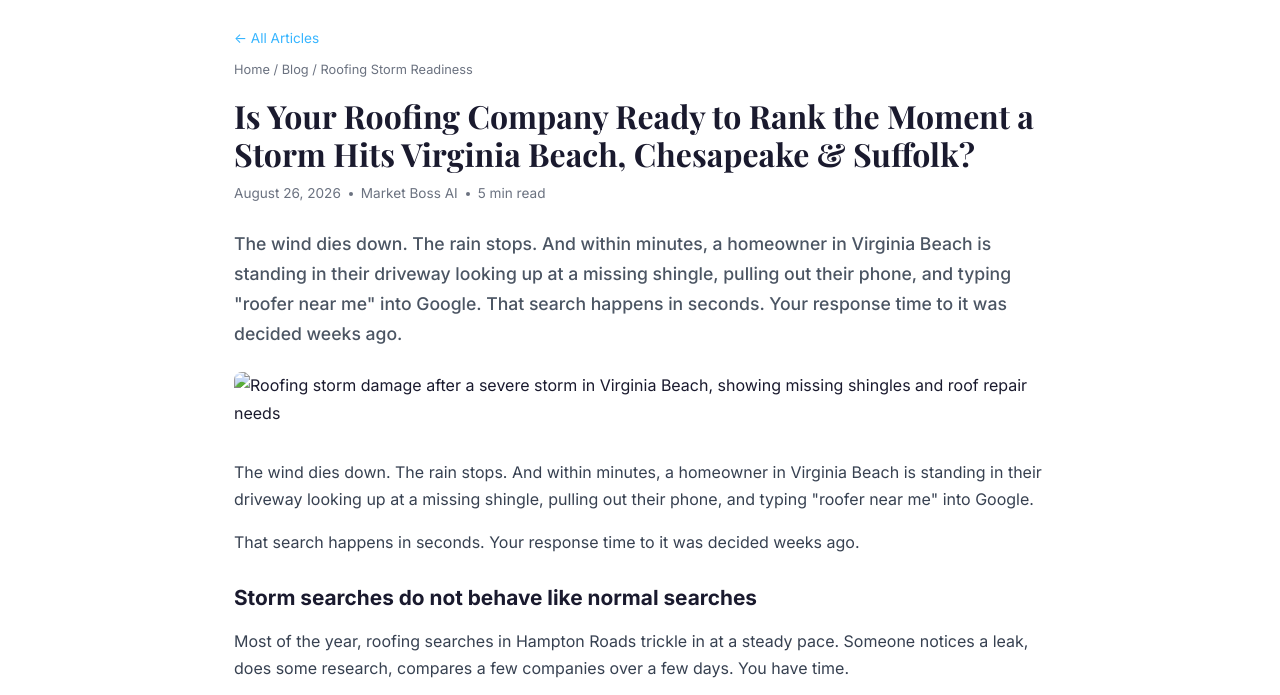
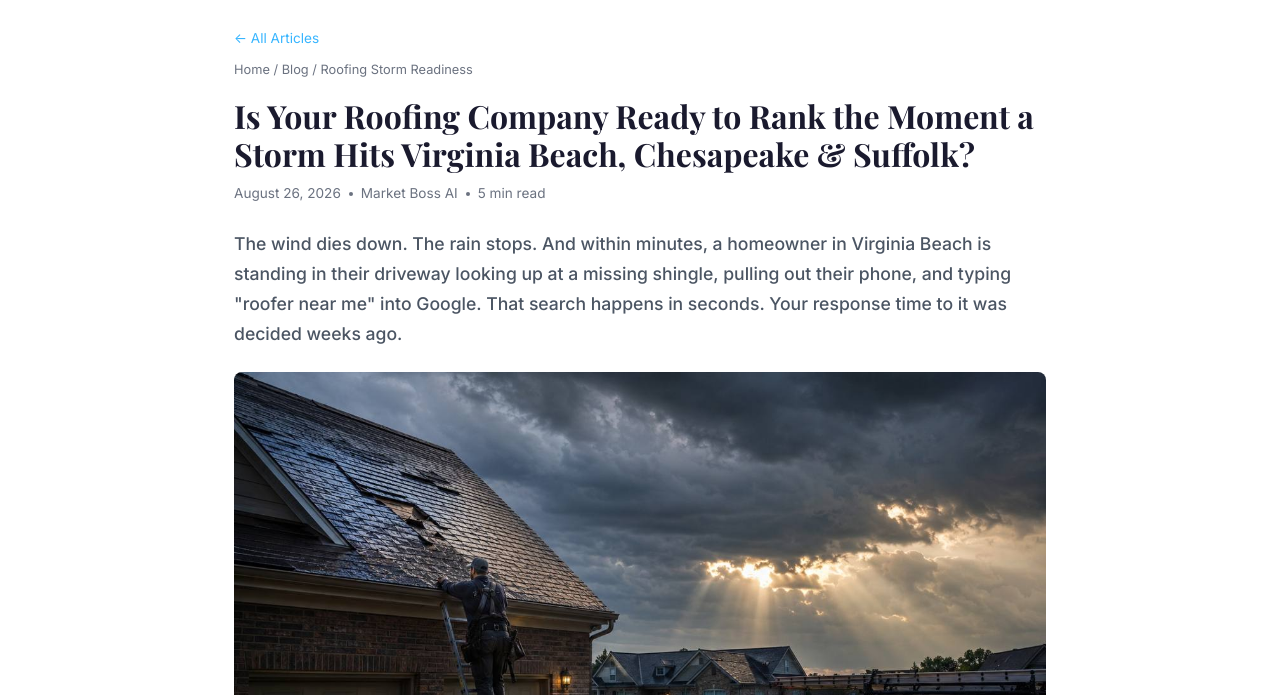
Before and after one commit to marketbossai-ctrl/market-boss-blog, a plain HTML site: page posts/roofing-storm-rank-virginia-beach-chesapeake-suffolk.html in a window 1280 px wide. Shown: the part 68-763 px from the top of the page. Drawn offline with nearby package versions, Linux system fonts and the light colour scheme.

Commit message:
Fix image extension to .jpg

```diff
--- a/posts/roofing-storm-rank-virginia-beach-chesapeake-suffolk.html
+++ b/posts/roofing-storm-rank-virginia-beach-chesapeake-suffolk.html
@@ -11,11 +11,11 @@
 <meta property="og:title" content="Is Your Roofing Company Ready to Rank the Moment a Storm Hits Virginia Beach, Chesapeake &amp; Suffolk?">
 <meta property="og:description" content="Storm searches spike hard and fast. Is your profile ready for the moment the rain stops?">
 <meta property="og:url" content="https://marketbossai.com/blog/roofing-storm-rank-virginia-beach-chesapeake-suffolk">
-<meta property="og:image" content="https://marketbossai.com/assets/images/roofing-storm-damage-virginia-beach.webp">
+<meta property="og:image" content="https://marketbossai.com/assets/images/roofing-storm-damage-virginia-beach.jpg">
 <meta name="twitter:card" content="summary_large_image">
 <meta name="twitter:title" content="Is Your Roofing Company Ready to Rank the Moment a Storm Hits Virginia Beach, Chesapeake &amp; Suffolk?">
 <meta name="twitter:description" content="Storm searches spike hard and fast. Is your profile ready for the moment the rain stops?">
-<meta name="twitter:image" content="https://marketbossai.com/assets/images/roofing-storm-damage-virginia-beach.webp">
+<meta name="twitter:image" content="https://marketbossai.com/assets/images/roofing-storm-damage-virginia-beach.jpg">
 <script type="application/ld+json">
 {
   "@context": "https://schema.org",
@@ -108,7 +108,7 @@
     <h1>Is Your Roofing Company Ready to Rank the Moment a Storm Hits Virginia Beach, Chesapeake &amp; Suffolk?</h1>
     <div class="article-meta">August 26, 2026<span class="dot"></span>Market Boss AI<span class="dot"></span>5 min read</div>
     <p class="excerpt">The wind dies down. The rain stops. And within minutes, a homeowner in Virginia Beach is standing in their driveway looking up at a missing shingle, pulling out their phone, and typing "roofer near me" into Google. That search happens in seconds. Your response time to it was decided weeks ago.</p>
-    <div class="article-hero-img"><img width="820" height="440" src="/assets/images/roofing-storm-damage-virginia-beach.webp" alt="Roofing storm damage after a severe storm in Virginia Beach, showing missing shingles and roof repair needs"></div>
+    <div class="article-hero-img"><img width="820" height="440" src="/assets/images/roofing-storm-damage-virginia-beach.jpg" alt="Roofing storm damage after a severe storm in Virginia Beach, showing missing shingles and roof repair needs"></div>
     <div class="article-body">
 
 <p>The wind dies down. The rain stops. And within minutes, a homeowner in Virginia Beach is standing in their driveway looking up at a missing shingle, pulling out their phone, and typing "roofer near me" into Google.</p>
```
